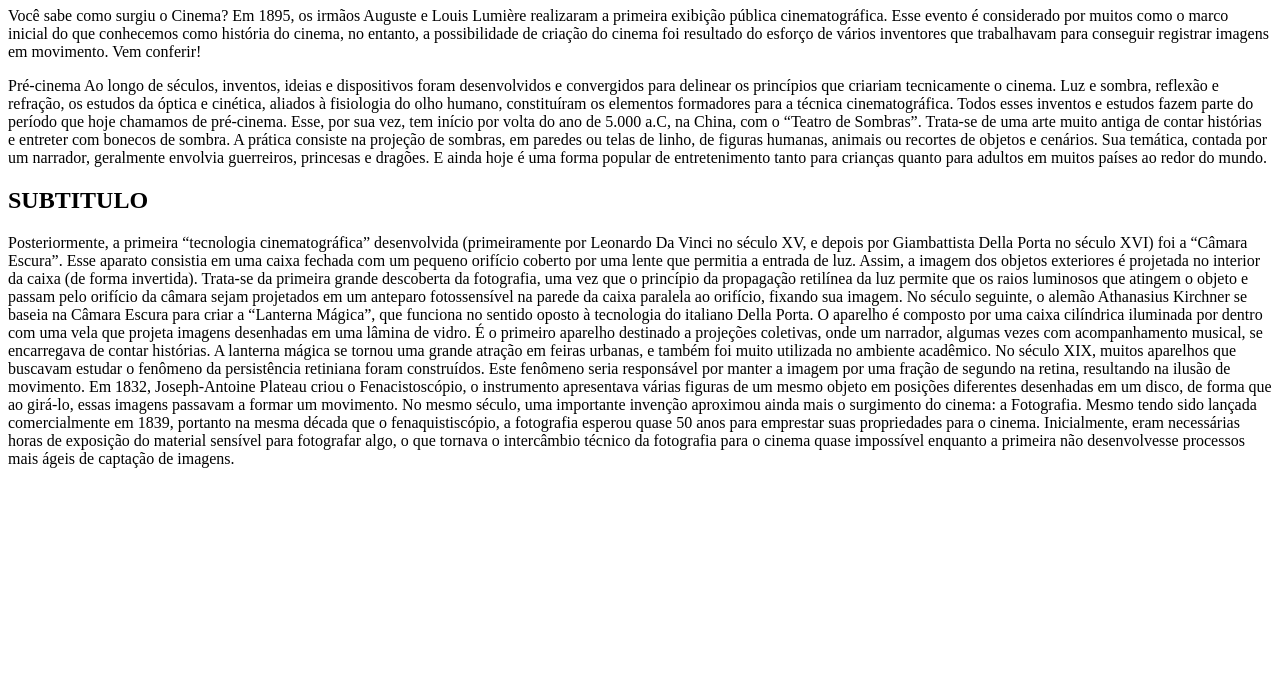
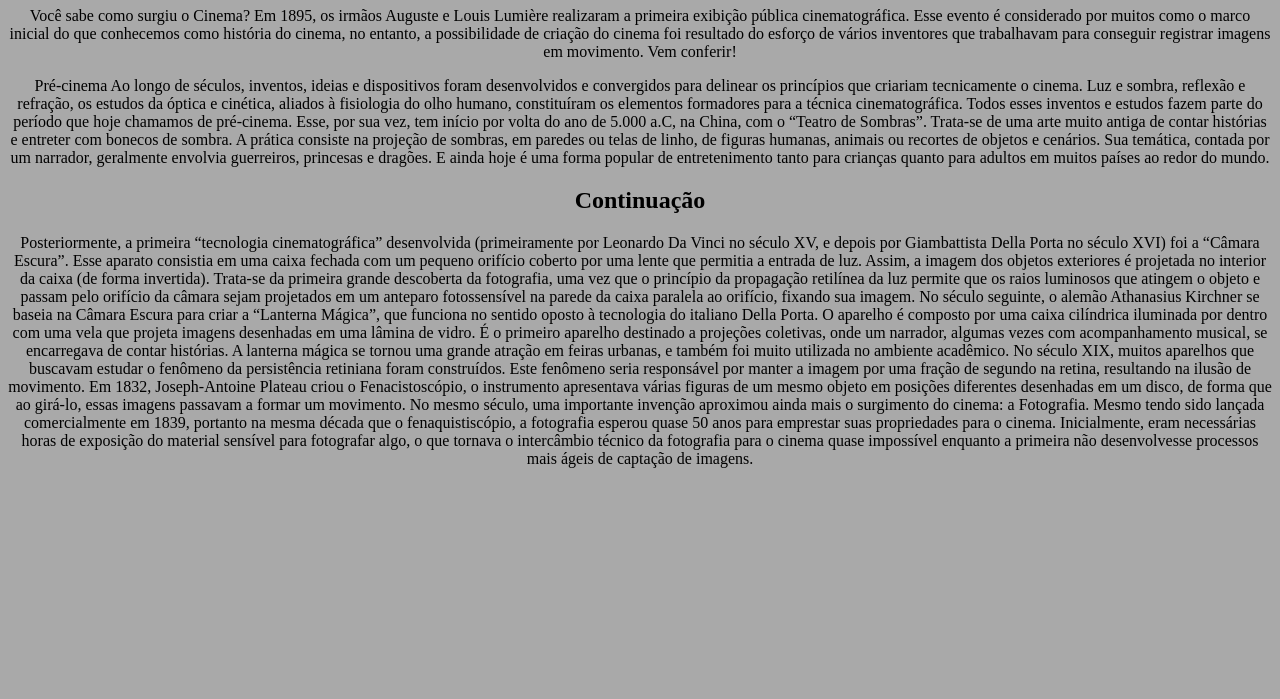
Before and after one commit to sasaeloisaCelc/projeto-sasa, a plain HTML site: page index.html in a window 1280 px wide. Shown: the part 101-800 px from the top of the page. Drawn offline with Linux system fonts and the light colour scheme.

Commit message:
Update index.html

```diff
--- a/index.html
+++ b/index.html
@@ -4,7 +4,7 @@
     <meta charset="UTF-8">
     <meta name="viewport" content="width=device-width>, initial-scale=1.0">
     <title>Document</title>
-    <link rel="stylesheet" href="beeca.css">
+    <link rel="stylesheet" href="mathe.css">
 </head>
 <body>
     <img src="dog.jpg">
@@ -19,7 +19,7 @@
 
         Todos esses inventos e estudos fazem parte do período que hoje chamamos de pré-cinema. Esse, por sua vez, tem início por volta do ano de 5.000 a.C, na China, com o “Teatro de Sombras”. Trata-se de uma arte muito antiga de contar histórias e entreter com bonecos de sombra. A prática consiste na projeção de sombras, em paredes ou telas de linho, de figuras humanas, animais ou recortes de objetos e cenários. Sua temática, contada por um narrador, geralmente envolvia guerreiros, princesas e dragões. E ainda hoje é uma forma popular de entretenimento tanto para crianças quanto para adultos em muitos países ao redor do mundo.
         </P>
-    <h2>SUBTITULO</h2>
+    <h2>Continuação</h2>
     <p>
         Posteriormente, a primeira “tecnologia cinematográfica” desenvolvida (primeiramente por Leonardo Da Vinci no século XV, e depois por Giambattista Della Porta no século XVI) foi a “Câmara Escura”. Esse aparato consistia em uma caixa fechada com um pequeno orifício coberto por uma lente que permitia a entrada de luz. Assim, a imagem dos objetos exteriores é projetada no interior da caixa (de forma invertida). Trata-se da primeira grande descoberta da fotografia, uma vez que o princípio da propagação retilínea da luz permite que os raios luminosos que atingem o objeto e passam pelo orifício da câmara sejam projetados em um anteparo fotossensível na parede da caixa paralela ao orifício, fixando sua imagem.
 
@@ -27,9 +27,11 @@
         No século seguinte, o alemão Athanasius Kirchner se baseia na Câmara Escura para criar a “Lanterna Mágica”, que funciona no sentido oposto à tecnologia do italiano Della Porta. O aparelho é composto por uma caixa cilíndrica iluminada por dentro com uma vela que projeta imagens desenhadas em uma lâmina de vidro. É o primeiro aparelho destinado a projeções coletivas, onde um narrador, algumas vezes com acompanhamento musical, se encarregava de contar histórias. A lanterna mágica se tornou uma grande atração em feiras urbanas, e também foi muito utilizada no ambiente acadêmico.
 
 
+
         No século XIX, muitos aparelhos que buscavam estudar o fenômeno da persistência retiniana foram construídos. Este fenômeno seria responsável por manter a imagem por uma fração de segundo na retina, resultando na ilusão de movimento. Em 1832, Joseph-Antoine Plateau criou o Fenacistoscópio, o instrumento apresentava várias figuras de um mesmo objeto em posições diferentes desenhadas em um disco, de forma que ao girá-lo, essas imagens passavam a formar um movimento.
 
 
         No mesmo século, uma importante invenção aproximou ainda mais o surgimento do cinema: a Fotografia. Mesmo tendo sido lançada comercialmente em 1839, portanto na mesma década que o fenaquistiscópio, a fotografia esperou quase 50 anos para emprestar suas propriedades para o cinema. Inicialmente, eram necessárias horas de exposição do material sensível para fotografar algo, o que tornava o intercâmbio técnico da fotografia para o cinema quase impossível enquanto a primeira não desenvolvesse processos mais ágeis de captação de imagens.</p>
+
 </body>
 </html>
```
